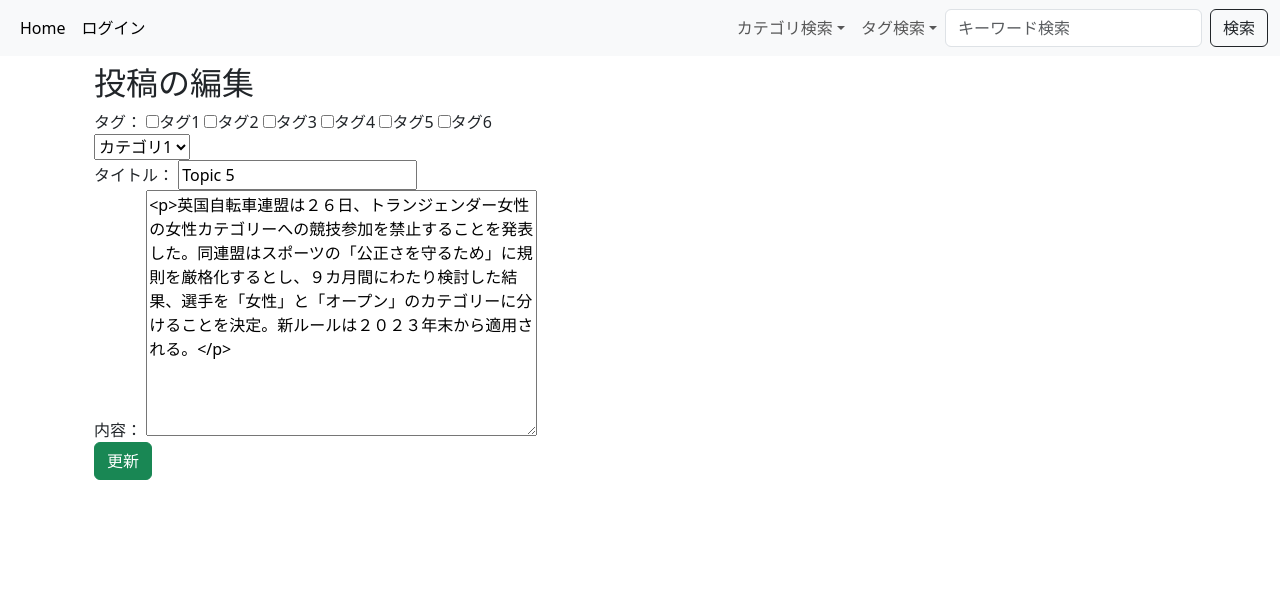
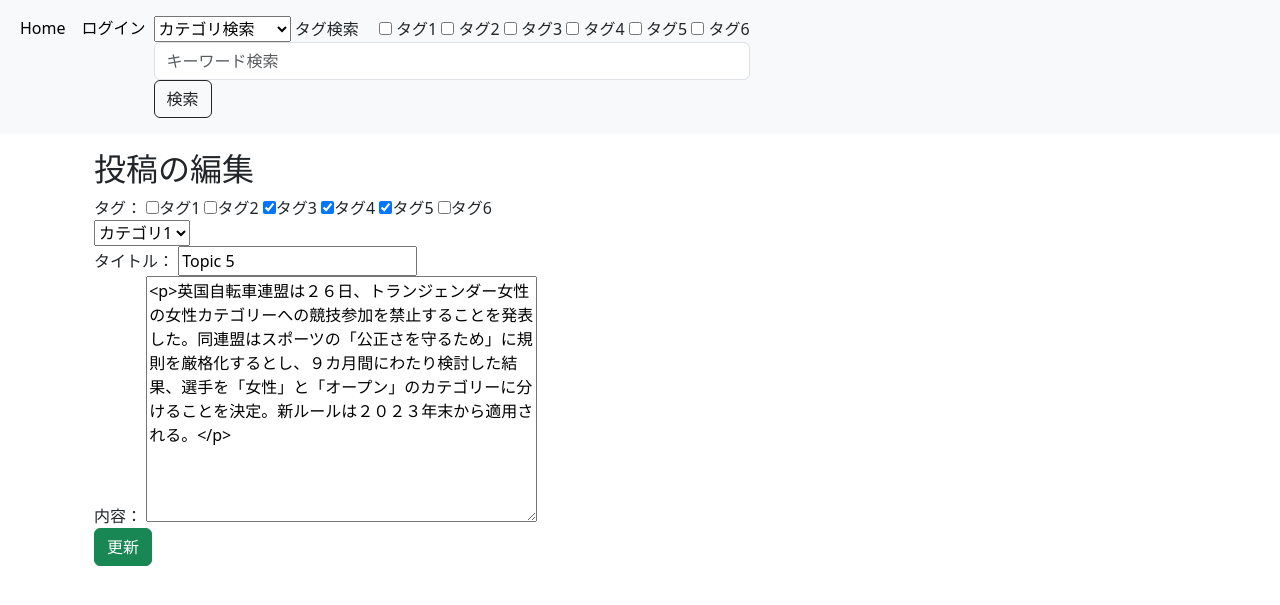
Before and after one commit to Fusako-n/BLOG, a Django app: page /topic_edit/5/ in a window 1280 px wide. Shown: the top 605 px of the page. Run offline with Django 4.2, Linux system fonts and the light colour scheme; data comes from the database, SQL or seed files in the repository; both versions use the stored data as it was after the commit.

Commit message:
edited 0530

```diff
--- a/templates/blogsite/base.html
+++ b/templates/blogsite/base.html
@@ -8,45 +8,40 @@
     <link href="https://cdn.jsdelivr.net/npm/bootstrap@5.3.0-alpha2/dist/css/bootstrap.min.css" rel="stylesheet" integrity="sha384-aFq/bzH65dt+w6FI2ooMVUpc+21e0SRygnTpmBvdBgSdnuTN7QbdgL+OapgHtvPp" crossorigin="anonymous">
     <title>Blog</title>
 </head>
-<body class="pt-5">
+<body>
     <!-- Navbar -->
     <header>
-        <nav class="navbar navbar-expand-md fixed-top bg-body-tertiary">
+        <nav class="navbar navbar-expand-lg bg-body-tertiary">
             <div class="container-fluid">
                 <div class="collapse navbar-collapse" id="Navbar">
-                    <ul class="navbar-nav me-auto mb-2 mb-md-0">
+                    <ul class="navbar-nav me-auto mb-2 mb-lg-0">
                         <li class="nav-item">
                             <a class="nav-link active" aria-current="page" href="{% url 'blogsite:index' %}">Home</a>
                         </li>
                         <li class="nav-item">
                             <a class="nav-link active" aria-current="page" href="">ログイン</a>
                         </li>
-                    </ul>
-                    <ul class="navbar-nav ms-auto mb-2 mb-md-0">
-                        <li class="nav-item dropdown">
-                            <a class="nav-link dropdown-toggle" href="" data-bs-toggle="dropdown" aria-expanded="false">カテゴリ検索</a>
-                            <ul class="dropdown-menu">
+
+                        <form action="" class="py-2">
+                            <li class="nav-item"></li>
+                                <select name="category">
+                                    <option value="">カテゴリ検索</option>
                                     {% for category in categories %}
-                                <li>
                                         <option value="{{ category.id }}" {% if category.str_id == request.GET.category %}selected{% endif %}>{{ category.name }}（{{ category.topic_amount }}）</option>
-                                </li>
                                     {% endfor %}
-                            </ul>
-                        </li>
-                        <li class="nav-item dropdown">
-                            <a class="nav-link dropdown-toggle" href="#" data-bs-toggle="dropdown" aria-haspopup="true" aria-expanded="false">タグ検索</a>
-                            <ul class="dropdown-menu">
+                                </select>
+
+                                タグ検索
                                     {% for tag in tags %}
-                                <li><input type="checkbox" name="tag" value="{{ tag.id }}">{{ tag.name }}</li>
+                                    <input id="{{ tag.id }}" type="checkbox" name="tag" value="{{ tag.id }}">
+                                        <label for="{{ tag.id }}">{{ tag.name }}</label>
                                     {% endfor %}
-                            </ul>
-                        </li>
-                </div>
 
-                    <form class="d-flex" action="">
                                 <input name="search" class="form-control me-2" type="search" placeholder="キーワード検索" aria-label="Search" value="{{ request.GET.search }}">
                                 <button class="btn btn-outline-dark flex-shrink-0" type="submit">検索</button>
+                            </li>
                         </form>
+                    </ul>
                 </div>
             </div>
         </nav>
--- a/templates/blogsite/topic_edit.html
+++ b/templates/blogsite/topic_edit.html
@@ -8,7 +8,7 @@
         <div class="form-group">
             <label>タグ：
                 {% for tag in tags %}
-                <input type="checkbox" name="checkbox" value="{{ tag.id }}" {% if topic.tag.id == tag.id %}checked{% endif %}>{{ tag.name }}
+                <input type="checkbox" name="checkbox" value="{{ tag.id }}" {% if tag in topic.tag.all %}checked{% endif %}>{{ tag.name }}
                 {% endfor %}
             </label>
         </div>
```
Also changed, not shown: db.sqlite3. Lines whose indentation alone changed are shown as unchanged.
